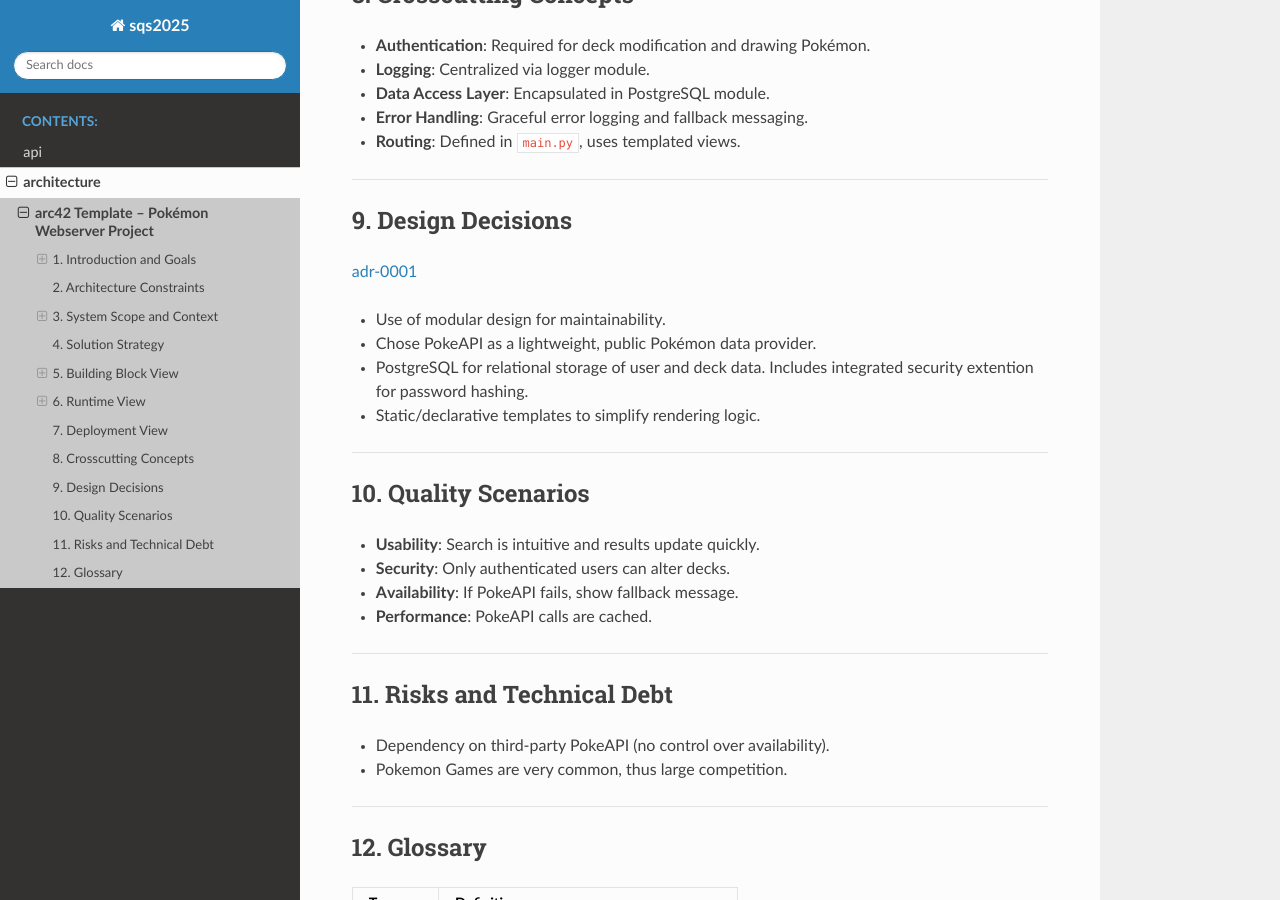
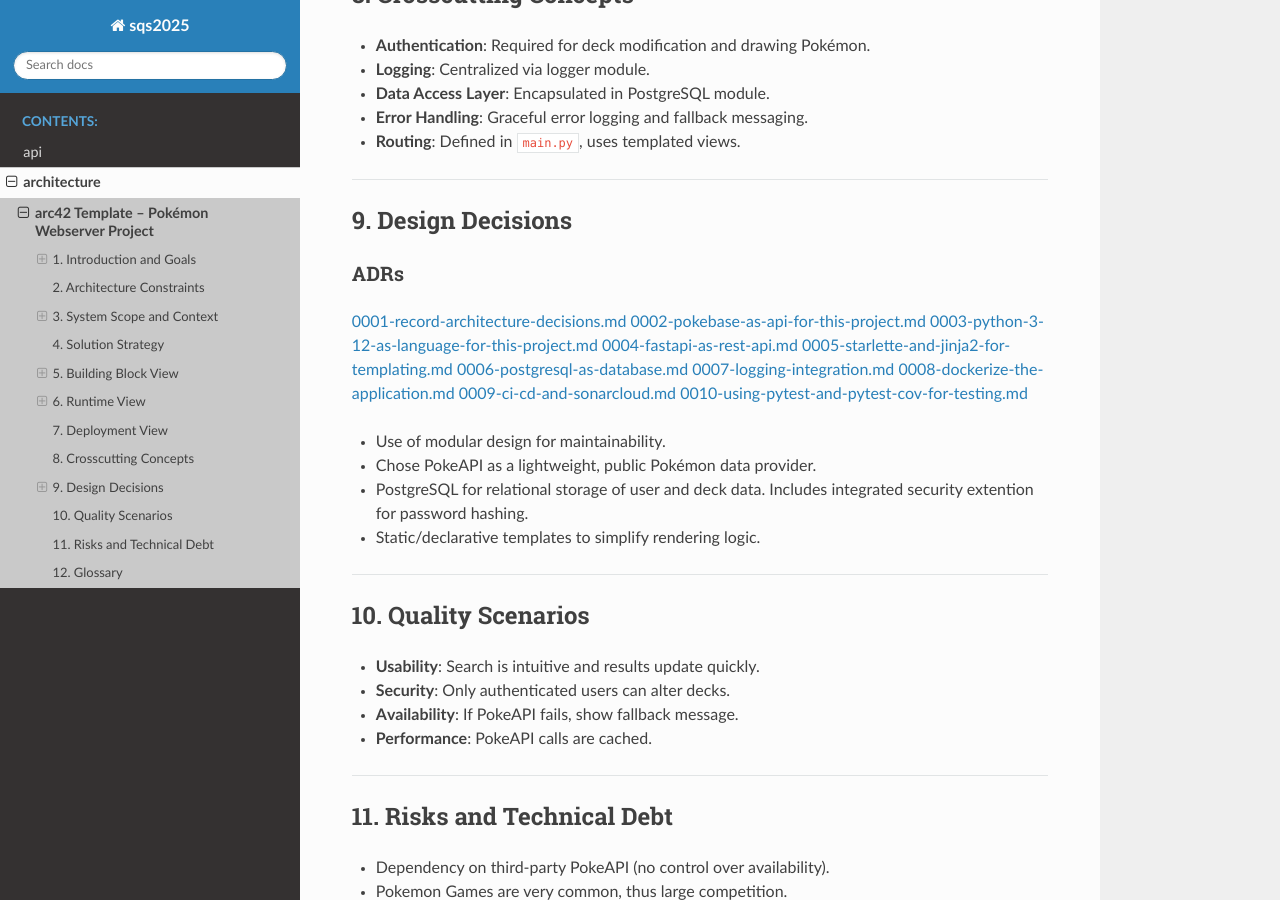
Before and after one commit to tsuna244/sqs2025, a Sphinx documentation site: the page built from doc/arc42/arc42-pokemon-project.md, in a window 1280 px wide and 900 px high, scrolled down 3538 px. Built offline with Sphinx 7.4.7 and the Read the Docs theme 3.1.0, drawn with Linux system fonts in a browser that asks for light colours.

Commit message:
added all adrs

```diff
--- a/doc/arc42/arc42-pokemon-project.md
+++ b/doc/arc42/arc42-pokemon-project.md
@@ -144,7 +144,17 @@ The webserver enables Pokémon game-like interaction in a browser environment wi
 ---
 
 ## 9. Design Decisions
-[adr-0001](./adr/0001-record-architecture-decisions.md)
+### ADRs
+[0001-record-architecture-decisions.md](./adr/0001-record-architecture-decisions.md)
+[0002-pokebase-as-api-for-this-project.md](./adr/0002-pokebase-as-api-for-this-project.md)
+[0003-python-3-12-as-language-for-this-project.md](./adr/0003-python-3-12-as-language-for-this-project.md)
+[0004-fastapi-as-rest-api.md](./adr/0004-fastapi-as-rest-api.md)
+[0005-starlette-and-jinja2-for-templating.md](./adr/0005-starlette-and-jinja2-for-templating.md)
+[0006-postgresql-as-database.md](./adr/0006-postgresql-as-database.md)
+[0007-logging-integration.md](./adr/0007-logging-integration.md)
+[0008-dockerize-the-application.md](./adr/0008-dockerize-the-application.md)
+[0009-ci-cd-and-sonarcloud.md](./adr/0009-ci-cd-and-sonarcloud.md)
+[0010-using-pytest-and-pytest-cov-for-testing.md](./adr/0010-using-pytest-and-pytest-cov-for-testing.md)
 
 - Use of modular design for maintainability.
 - Chose PokeAPI as a lightweight, public Pokémon data provider.
```
